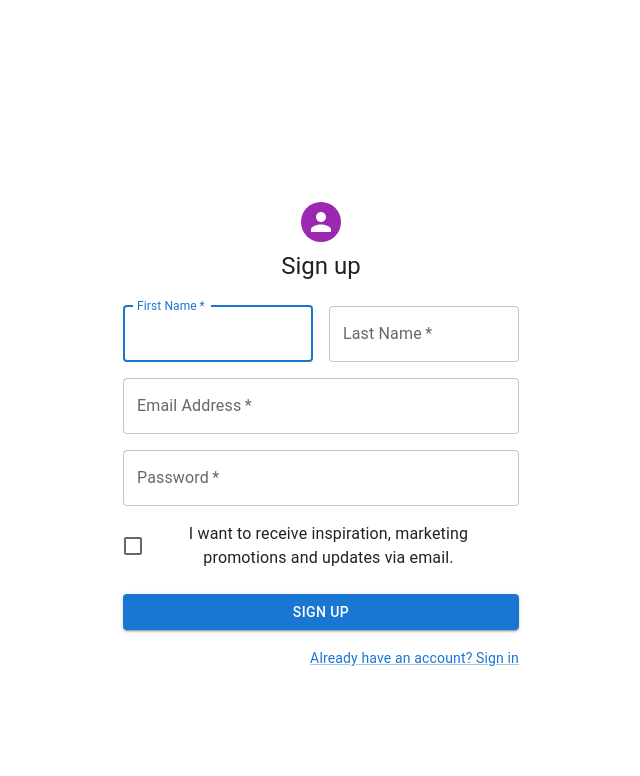
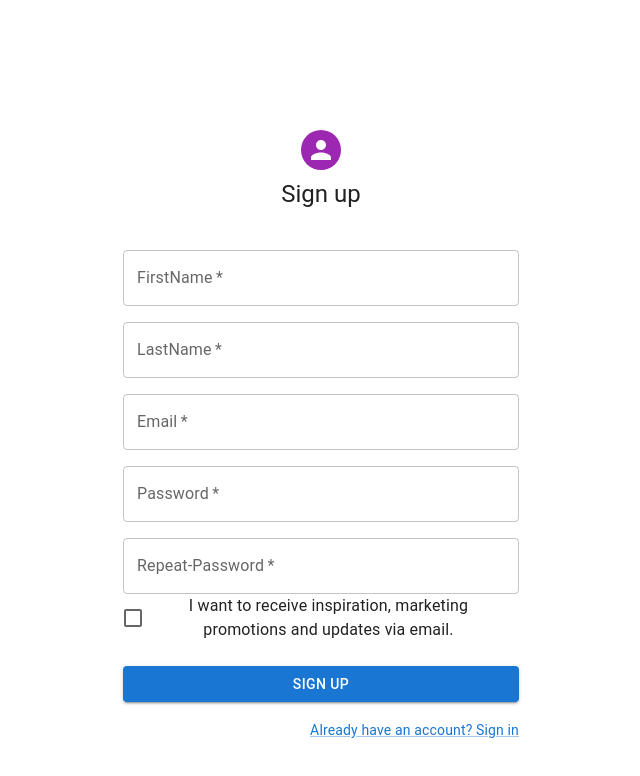
Before and after one commit to Cizen14/ProjectWithEcommerce, a React (Vite) app: page / in a window 1280 px wide. Shown: the top 776 px of the page, without its empty margins (319-959 px from the left). Built offline with nearby package versions, Linux system fonts and the light colour scheme.

Commit message:
done with the sign up UI

```diff
--- a/package.json
+++ b/package.json
@@ -13,6 +13,7 @@
     "@emotion/react": "^11.11.3",
     "@emotion/styled": "^11.11.0",
     "@mui/material": "^5.15.10",
+    "firebase": "^10.8.0",
     "react": "^18.2.0",
     "react-dom": "^18.2.0",
     "react-router-dom": "^6.22.0"
--- a/src/Authentication/SignUp.jsx
+++ b/src/Authentication/SignUp.jsx
@@ -1,11 +1,27 @@
 import { Avatar, Box, Button, Checkbox, Container, CssBaseline, FormControlLabel, Grid, Link, TextField, Typography } from '@mui/material'
-import React from 'react'
+import React, { useState } from 'react'
 
 
+const inputs = [
+    {name:"fName", label:"FirstName", type:"text", required:true },
+    {name:"lName", label:"LastName", type:"text", required:true },
+    {name:"email", label:"Email", type:"email", required:true },
+    {name:"password", label:"Password", type:"password", required:true },
+    {name:"repeatpassword", label:"Repeat-Password", type:"password", required:true }
+]
+
 const SignUp = () => {
+    const [formData, setFormData] = useState ("");
+    const handleChange =(e)=>{
+        const{name, value} =e.target;
+        console.log("changing")
+        setFormData({...formData, [name]:value});
+    }
     const handleSubmit = (e)=>{
         e.preventDefault();
         console.log("object")
+        const {password, repeatpassword, ...restformData}= formData;
+        const {email} =formData;
     }
   return (
     <Container component="main" maxWidth="xs">
@@ -24,57 +40,24 @@ const SignUp = () => {
           <Typography component="h1" variant="h5">
             Sign up
           </Typography>
-          <Box component="form" noValidate onSubmit={handleSubmit} sx={{ mt: 3 }}>
-            <Grid container spacing={2}>
-              <Grid item xs={12} sm={6}>
-                <TextField
-                  autoComplete="given-name"
-                  name="firstName"
-                  required
-                  fullWidth
-                  id="firstName"
-                  label="First Name"
-                  autoFocus
-                />
-              </Grid>
-              <Grid item xs={12} sm={6}>
-                <TextField
-                  required
-                  fullWidth
-                  id="lastName"
-                  label="Last Name"
-                  name="lastName"
-                  autoComplete="family-name"
-                />
-              </Grid>
-              <Grid item xs={12}>
-                <TextField
-                  required
-                  fullWidth
-                  id="email"
-                  label="Email Address"
-                  name="email"
-                  autoComplete="email"
-                />
-              </Grid>
-              <Grid item xs={12}>
-                <TextField
-                  required
-                  fullWidth
-                  name="password"
-                  label="Password"
-                  type="password"
-                  id="password"
-                  autoComplete="new-password"
-                />
-              </Grid>
+          <Box component="form" noValidate onSubmit={handleSubmit} sx={{ mt: 3 }}  >
+
+                {inputs.map(input=>(
+                     <TextField sx={{mt:2}}
+                        key={input.name} label={input.label} onChange={handleChange} {...input} fullWidth
+
+                   />
+                ))}
+
+
+
               <Grid item xs={12}>
                 <FormControlLabel
                   control={<Checkbox value="allowExtraEmails" color="primary" />}
                   label="I want to receive inspiration, marketing promotions and updates via email."
                 />
               </Grid>
-            </Grid>
+
             <Button
               type="submit"
               fullWidth
```
Also changed, not shown: src/Firebase-config/index.js (+24 -0 lines), 1 other file (tests, documents, lock files or other folders).
